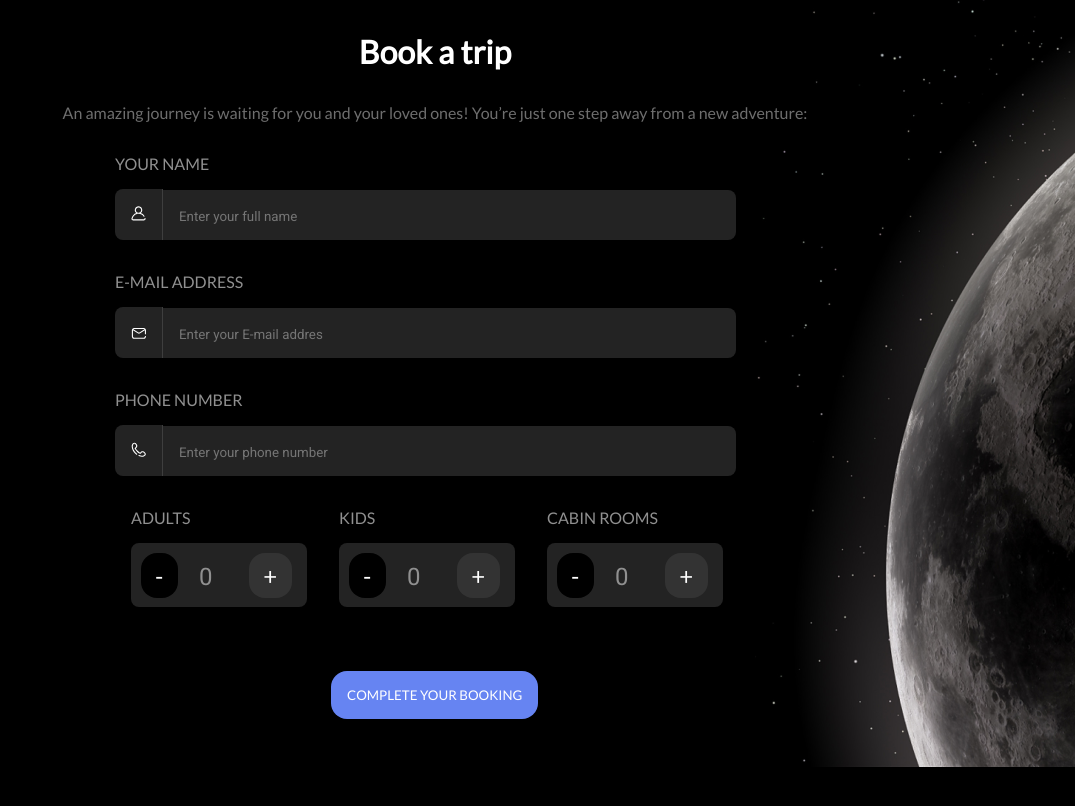
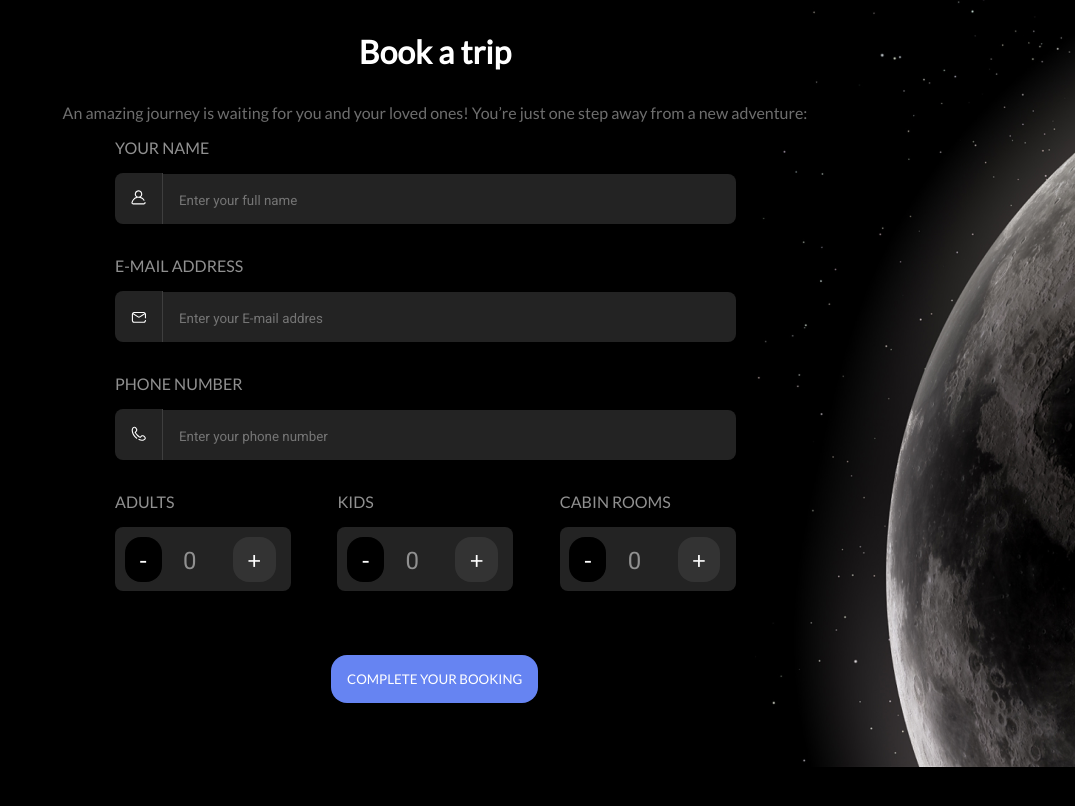
Before and after one commit to ghostfreeman/crystal-react-project, a React (Create React App) app in the folder moonshot-travels/: page / in a window 1280 px wide. Shown: the top 806 px of the page, without its empty margins (205-1280 px from the left). Built offline with nearby package versions, Linux system fonts and the light colour scheme.

Commit message:
Some more last minute margin touchups

```diff
--- a/moonshot-travels/src/App.css
+++ b/moonshot-travels/src/App.css
@@ -70,7 +70,7 @@ body {
 
 .AppForm>div {
   width: 40rem;
-  margin: 2rem auto;
+  margin: 0 auto 2rem;
 }
 
 .AppForm>div i,
@@ -119,14 +119,14 @@ body {
 .AppForm ul {
   list-style-type: none;
   margin: 2rem auto;
-  width: 38rem;
+  width: 40rem;
   padding: 0;
 }
 
 .AppForm ul li {
   display: inline-block;
   width: 11rem;
-  margin: 0 1rem;
+  margin: 0 0 0 2.9rem; /* 0 1rem */
 }
 
 .AppForm ul li:first-child {
```
